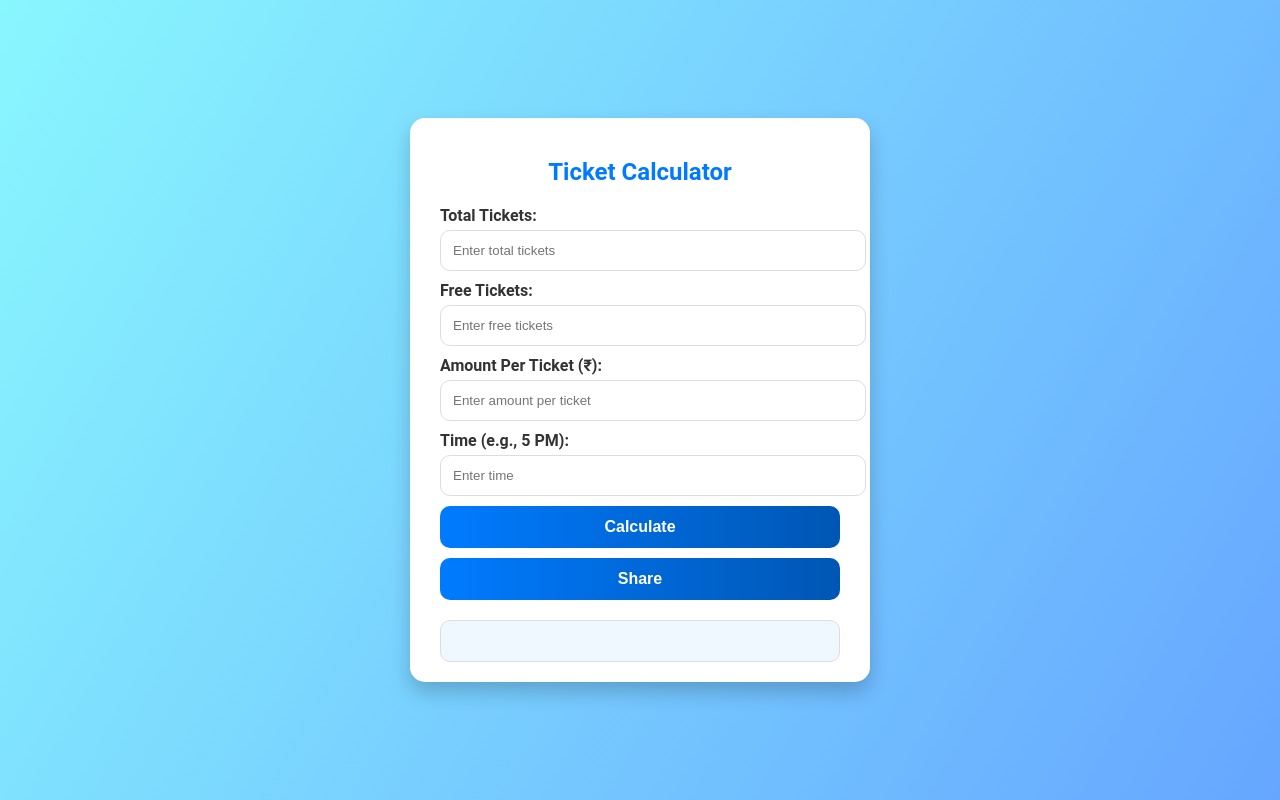
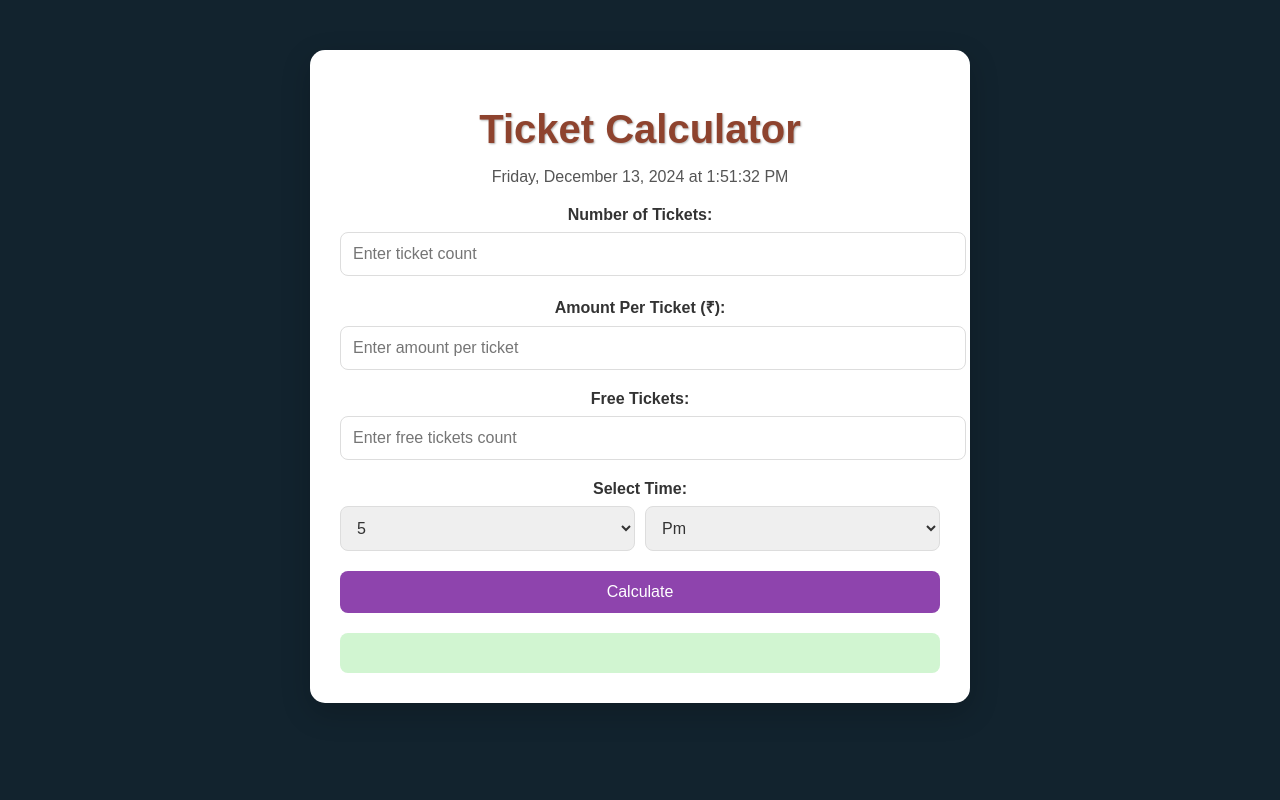
Before and after one commit to Anandkhuman/ticketcalculator, a plain HTML site: page index.html in a window 1280 px wide. Drawn offline with nearby package versions, Linux system fonts and the light colour scheme.

Commit message:
Update index.html

```diff
--- a/index.html
+++ b/index.html
@@ -3,182 +3,195 @@
 <head>
   <meta charset="UTF-8">
   <meta name="viewport" content="width=device-width, initial-scale=1.0">
-  <title>Ticket Calculation</title>
-  <script src="https://cdn.jsdelivr.net/npm/html2canvas@1.4.1/dist/html2canvas.min.js"></script>
+  <title>Ticket Calculator</title>
   <style>
-    /* Global Styles */
+    /* General styling */
     body {
-      font-family: 'Roboto', sans-serif;
-      background: linear-gradient(120deg, #89f7fe, #66a6ff);
+      font-family: 'Arial', sans-serif;
+      background: #12232e;
+      color: #fff;
       margin: 0;
       padding: 0;
-      display: flex;
-      justify-content: center;
-      align-items: center;
-      height: 100vh;
+    }
+
+    .container {
+      max-width: 600px;
+      margin: 50px auto;
+      padding: 30px;
+      background: #ffffff;
+      border-radius: 15px;
+      box-shadow: 0px 10px 30px rgba(0, 0, 0, 0.2);
+      text-align: center;
+    }
+
+    h1 {
+      font-size: 2.5rem;
+      margin-bottom: 10px;
+      color: #8e432e;
+      text-shadow: 1px 1px 2px rgba(0, 0, 0, 0.3);
+    }
+
+    p#datetime {
+      font-size: 1rem;
+      color: #555;
+    }
+
+    form {
+      margin-top: 20px;
+    }
+
+    label {
+      display: block;
+      margin-bottom: 8px;
+      font-size: 1rem;
+      font-weight: bold;
       color: #333;
     }
 
-    /* Card Container */
-    #calculator {
-      background: #ffffff;
-      border-radius: 15px;
-      padding: 20px 30px;
-      box-shadow: 0 10px 20px rgba(0, 0, 0, 0.2);
-      max-width: 400px;
+    input, select {
       width: 100%;
-      animation: fadeIn 1s ease-in-out;
+      padding: 12px;
+      margin-bottom: 20px;
+      border: 1px solid #ddd;
+      border-radius: 8px;
+      font-size: 1rem;
+      color: #333;
+    }
+
+    input:focus, select:focus {
+      outline: none;
+      border-color: #8e44ad;
+      box-shadow: 0px 0px 8px rgba(142, 68, 173, 0.3);
+    }
+
+    button {
+      width: 100%;
+      padding: 12px;
+      background: #8e44ad;
+      color: white;
+      border: none;
+      border-radius: 8px;
+      font-size: 1rem;
+      cursor: pointer;
+      transition: all 0.3s ease;
+    }
+
+    button:hover {
+      background: #6c3483;
+    }
+
+    .result {
+      margin-top: 20px;
+      padding: 20px;
+      background: #d1f5d1;
+      border-radius: 8px;
+      color: #333;
+      font-size: 1.1rem;
+      font-weight: bold;
+      animation: fadeIn 0.5s ease;
     }
 
     @keyframes fadeIn {
       from {
         opacity: 0;
-        transform: translateY(-20px);
+        transform: translateY(20px);
       }
       to {
         opacity: 1;
         transform: translateY(0);
       }
     }
-
-    h2 {
-      text-align: center;
-      margin-bottom: 20px;
-      color: #007bff;
-    }
-
-    label {
-      display: block;
-      font-weight: bold;
-      margin: 10px 0 5px;
-    }
-
-    input {
-      width: 100%;
-      padding: 12px;
-      border: 1px solid #ddd;
-      border-radius: 10px;
-      transition: border 0.3s ease, box-shadow 0.3s ease;
-    }
-
-    input:focus {
-      border-color: #007bff;
-      box-shadow: 0 0 8px rgba(0, 123, 255, 0.5);
-      outline: none;
-    }
-
-    button {
-      width: 100%;
-      padding: 12px;
-      margin-top: 10px;
-      background: linear-gradient(90deg, #007bff, #0056b3);
-      color: white;
-      border: none;
-      border-radius: 10px;
-      font-size: 16px;
-      font-weight: bold;
-      cursor: pointer;
-      transition: background 0.3s ease;
-    }
-
-    button:hover {
-      background: linear-gradient(90deg, #0056b3, #003c82);
-    }
-
-    #result {
-      margin-top: 20px;
-      padding: 20px;
-      background: #f0f8ff;
-      border: 1px solid #ddd;
-      border-radius: 10px;
-      text-align: center;
-      animation: slideIn 1s ease-out;
-    }
-
-    @keyframes slideIn {
-      from {
-        opacity: 0;
-        transform: translateX(-50px);
-      }
-      to {
-        opacity: 1;
-        transform: translateX(0);
-      }
-    }
-
-    /* Add gradient and subtle glow for shareable image */
-    .shareable {
-      background: linear-gradient(120deg, #ff9a9e, #fad0c4);
-      color: white;
-      padding: 20px;
-      border-radius: 15px;
-      box-shadow: 0 8px 20px rgba(255, 154, 158, 0.5);
-    }
   </style>
 </head>
 <body>
-  <div id="calculator">
-    <h2>Ticket Calculator</h2>
-    <label for="ticketCount">Total Tickets:</label>
-    <input type="number" id="ticketCount" placeholder="Enter total tickets" />
+  <div class="container">
+    <h1>Ticket Calculator</h1>
+    <p id="datetime"></p>
+    <form id="calculator-form">
+      <label for="ticket">Number of Tickets:</label>
+      <input type="number" id="ticket" placeholder="Enter ticket count" required>
 
-    <label for="freeTickets">Free Tickets:</label>
-    <input type="number" id="freeTickets" placeholder="Enter free tickets" />
+      <label for="amount">Amount Per Ticket (₹):</label>
+      <input type="number" id="amount" placeholder="Enter amount per ticket" required>
 
-    <label for="amountPerTicket">Amount Per Ticket (₹):</label>
-    <input type="number" id="amountPerTicket" placeholder="Enter amount per ticket" />
+      <label for="free-ticket">Free Tickets:</label>
+      <input type="number" id="free-ticket" placeholder="Enter free tickets count" required>
 
-    <label for="time">Time (e.g., 5 PM):</label>
-    <input type="text" id="time" placeholder="Enter time" />
+      <label for="time">Select Time:</label>
+      <div style="display: flex; gap: 10px;">
+        <select id="hour" style="flex: 1;">
+          <option value="1">1</option>
+          <option value="2">2</option>
+          <option value="3">3</option>
+          <option value="4">4</option>
+          <option value="5" selected>5</option>
+          <option value="6">6</option>
+          <option value="7">7</option>
+          <option value="8">8</option>
+          <option value="9">9</option>
+          <option value="10">10</option>
+          <option value="11">11</option>
+          <option value="12">12</option>
+        </select>
+        <select id="ampm" style="flex: 1;">
+          <option value="Am">Am</option>
+          <option value="Pm" selected>Pm</option>
+        </select>
+      </div>
 
-    <button id="calculate-btn">Calculate</button>
-    <button id="share-btn">Share</button>
+      <button type="button" id="calculate-btn">Calculate</button>
+    </form>
+    <div id="result" class="result"></div>
+  </div>
+  <script>
+    // Display current date and time
+    function updateDateTime() {
+    const now = new Date();
+    const options = {
+    weekday: 'long',
+    year: 'numeric',
+    month: 'long',
+    day: 'numeric',
+    hour: 'numeric',
+    minute: 'numeric',
+    second: 'numeric'
+    };
+    document.getElementById('datetime').innerText = now.toLocaleString('en-US', options);
+    }
 
-    <div id="result"></div>
-  </div>
+    // Call updateDateTime every second (1000ms)
+    setInterval(updateDateTime, 1000);
 
-  <script>
+    // Initial call to display the time immediately when the page loads
+    updateDateTime();
+
+
+
+    // Calculation logic
     document.getElementById('calculate-btn').addEventListener('click', function () {
-      const ticketCount = parseInt(document.getElementById('ticketCount').value) || 0;
-      const freeTickets = parseInt(document.getElementById('freeTickets').value) || 0;
-      const amountPerTicket = parseFloat(document.getElementById('amountPerTicket').value) || 0;
-      const time = document.getElementById('time').value;
+      const ticketCount = parseInt(document.getElementById('ticket').value) || 0;
+      const amountPerTicket = parseFloat(document.getElementById('amount').value) || 0;
+      const freeTickets = parseInt(document.getElementById('free-ticket').value) || 0;
+      const selectedHour = document.getElementById('hour').value;
+      const selectedAMPM = document.getElementById('ampm').value;
 
-      const paidTickets = ticketCount - freeTickets;
-      const totalAmount = paidTickets * amountPerTicket;
+      if (ticketCount > 0 && amountPerTicket > 0) {
+        const paidTickets = ticketCount - freeTickets;
+        const totalAmount = paidTickets * amountPerTicket;
 
-      document.getElementById('result').innerHTML = `
-        <p><strong>Time:</strong> ${time}</p>
-        <p><strong>Total Tickets:</strong> ${ticketCount}</p>
-        <p><strong>Free Tickets:</strong> ${freeTickets}</p>
-        <p><strong>Paid Tickets:</strong> ${paidTickets} x ₹${amountPerTicket}</p>
-        <p><strong>Total Amount:</strong> ₹${totalAmount.toFixed(2)}</p>
-      `;
-    });
+        document.getElementById('result').innerHTML = `
+          <p><strong>pung:</strong> ${selectedHour} ${selectedAMPM} gi</p>
+          <p><strong>Total Tickets=</strong> ${ticketCount}</p>
+          <p><strong>Free Tickets=</strong>${ticketCount} - ${freeTickets}</p>
 
-    document.getElementById('share-btn').addEventListener('click', function () {
-      const resultDiv = document.getElementById('result');
-
-      // Apply shareable styles temporarily
-      resultDiv.classList.add('shareable');
-
-      html2canvas(resultDiv, { scale: 3 }).then(canvas => {
-        canvas.toBlob(blob => {
-          const file = new File([blob], 'calculation.png', { type: 'image/png' });
-          if (navigator.share) {
-            navigator.share({
-              files: [file],
-              title: 'Calculation Result',
-              text: 'Here is the ticket calculation result:'
-            }).catch(err => console.error('Sharing failed', err));
-          } else {
-            alert('Web Share API is not supported in your browser.');
-          }
-        });
-      });
-
-      // Remove the shareable styles
-      setTimeout(() => resultDiv.classList.remove('shareable'), 1000);
+          <p><strong>Paid Tickets:</strong> ${paidTickets} x ₹${amountPerTicket} </p>
+          <p><strong>Total Amount=</strong> ₹${totalAmount.toFixed(2)}</p>
+        `;
+      } else {
+        document.getElementById('result').innerHTML = `
+          <p style="color: red;">Please enter valid ticket and amount values!</p>
+        `;
+      }
     });
   </script>
 </body>
```
